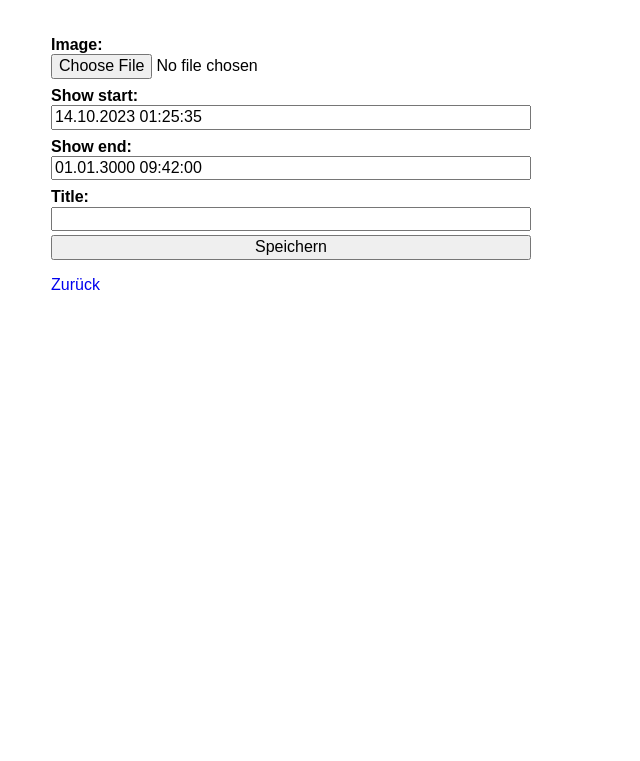
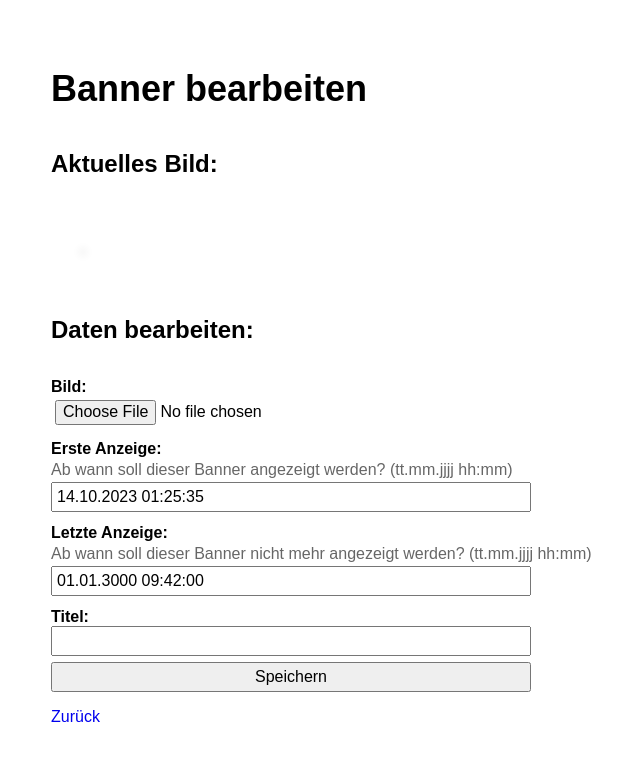
Before and after one commit to rincewind/kioskbackend, a Django app: template display/templates/display/banneredit.html in a window 1280 px wide. Shown: the top 761 px of the page, without its empty margins (93-733 px from the left). Run offline with Django 4.2, Linux system fonts and the light colour scheme; the template is opened without the code that fills it: values that come from a table or form of the project are taken from there, others are empty; some libraries are stand-ins or nearby versions.

Commit message:
nicer banneredit

```diff
--- a/display/models.py
+++ b/display/models.py
@@ -9,11 +9,11 @@ from django.utils import timezone
 
 
 class ImageSlide(models.Model):
-    title = models.CharField(max_length=1024)
-    image = models.ImageField(upload_to="images/%Y/%m/%d/", blank=False)
+    title = models.CharField("Titel", max_length=1024)
+    image = models.ImageField("Bild", upload_to="images/%Y/%m/%d/", blank=False)
 
-    show_start = models.DateTimeField(default=timezone.now)
-    show_end = models.DateTimeField(default=datetime(3000, 1, 1, 9, 42))
+    show_start = models.DateTimeField("Erste Anzeige", default=timezone.now, help_text="Ab wann soll dieser Banner angezeigt werden? (tt.mm.jjjj hh:mm)")
+    show_end = models.DateTimeField("Letzte Anzeige", default=datetime(3000, 1, 1, 9, 42), help_text="Ab wann soll dieser Banner nicht mehr angezeigt werden? (tt.mm.jjjj hh:mm)")
 
     created = models.DateTimeField(auto_now_add=True)
     modified = models.DateTimeField(auto_now=True)
--- a/display/templates/display/banneredit.html
+++ b/display/templates/display/banneredit.html
@@ -1,10 +1,11 @@
 {% extends "display/base.html" %}
 {% block content %}
-
+<h2 class="f2 lh-copy">Banner bearbeiten</h2>
+    <h3 class="f3 lh-copy">Aktuelles Bild:</h3>
     <style>
     .banneredit > div {
-        padding-top: 0.25rem;
-        padding-bottom: 0.25rem;
+        padding-top: 0.35rem;
+        padding-bottom: 0.35rem;
     }
     .banneredit label {
         display: block;
@@ -12,8 +13,20 @@
     }
     .banneredit input {
         width: 30rem;
+        padding: 0.25rem;
+    }
+    .helptext {
+        color: rgba(0,0,0,0.6); /* black-60 */
+        line-height: 1.5; /* lh-copy */
+
     }
     </style>
+
+<div class="pa4">
+    <img src="{{ banner.image.url }}" alt="{{ banner.title }}" class="shadow-2">
+</div>
+
+    <h3 class="f3 lh-copy">Daten bearbeiten:</h3>
 
 <form method="post" class="mb3 banneredit">
 
--- a/display/views.py
+++ b/display/views.py
@@ -179,7 +179,7 @@ def banner_edit(request, pk):
             form.save()
             return redirect("wartungsklappe")
 
-    return render(request, "display/banneredit.html", context=dict(form=form))
+    return render(request, "display/banneredit.html", context=dict(form=form, banner=banner))
 
 
 @login_required
```
